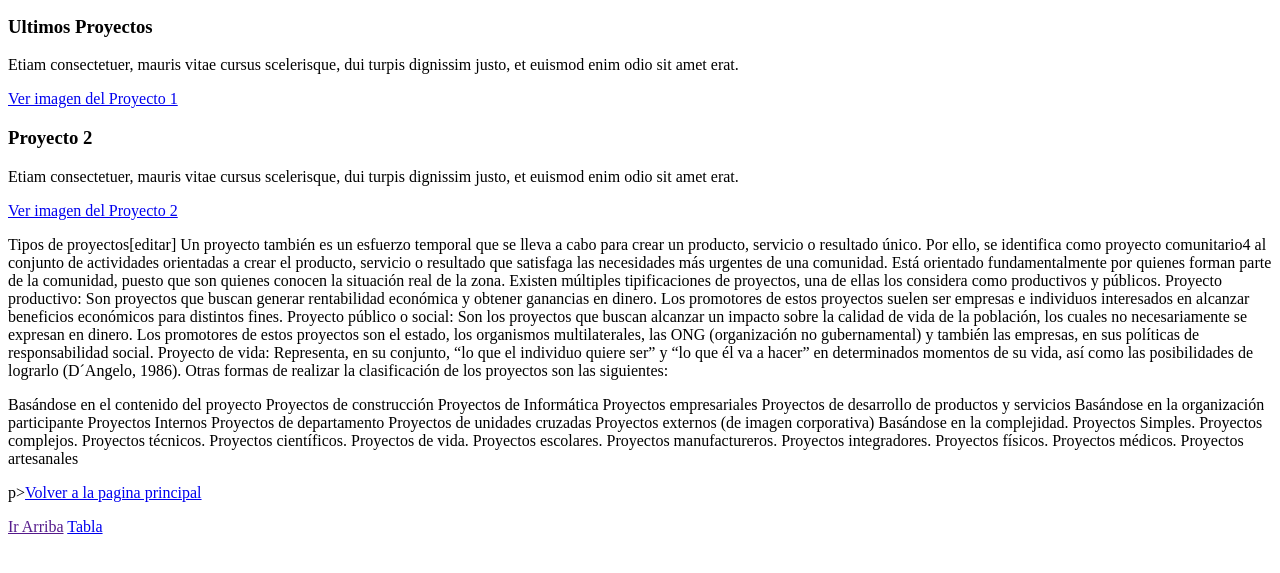
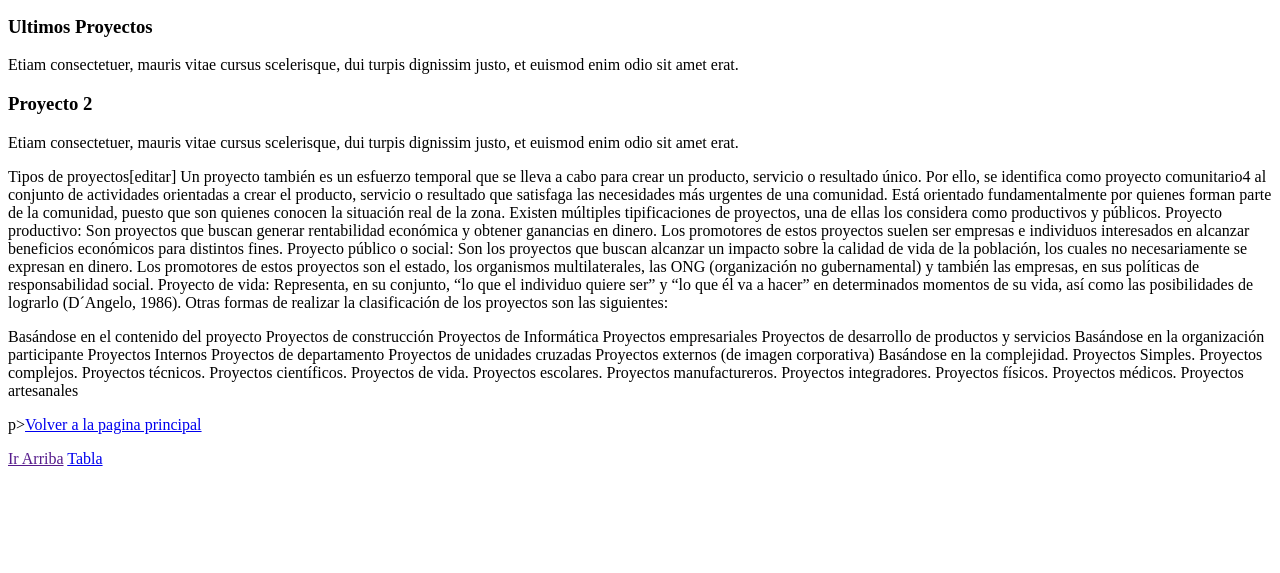
Before and after one commit to bolivarcaba/proyectos, a plain HTML site: page portafolio/index.html in a window 1280 px wide. Shown: the part 181-754 px from the top of the page. Drawn offline with Linux system fonts and the light colour scheme.

Commit message:
Modificiacion sin enlaces graficos

```diff
--- a/portafolio/index.html
+++ b/portafolio/index.html
@@ -19,13 +19,11 @@
 
 <p>Etiam consectetuer, mauris vitae cursus scelerisque, dui turpis dignissim justo, et euismod enim odio sit amet erat.</p>
 
-<p><a href="../imagenes/proyecto1.png" title="Imagen del Proyecto 1">Ver imagen del Proyecto 1</a></p>
 
 <h3>Proyecto 2</h3>
 
 <p>Etiam consectetuer, mauris vitae cursus scelerisque, dui turpis dignissim justo, et euismod enim odio sit amet erat.</p>
 
-<p><a href="../imagenes/proyecto2.png" title="Imagen del Proyecto 2">Ver imagen del Proyecto 2</a></p>
 
 
 <p> Tipos de proyectos[editar]
```
